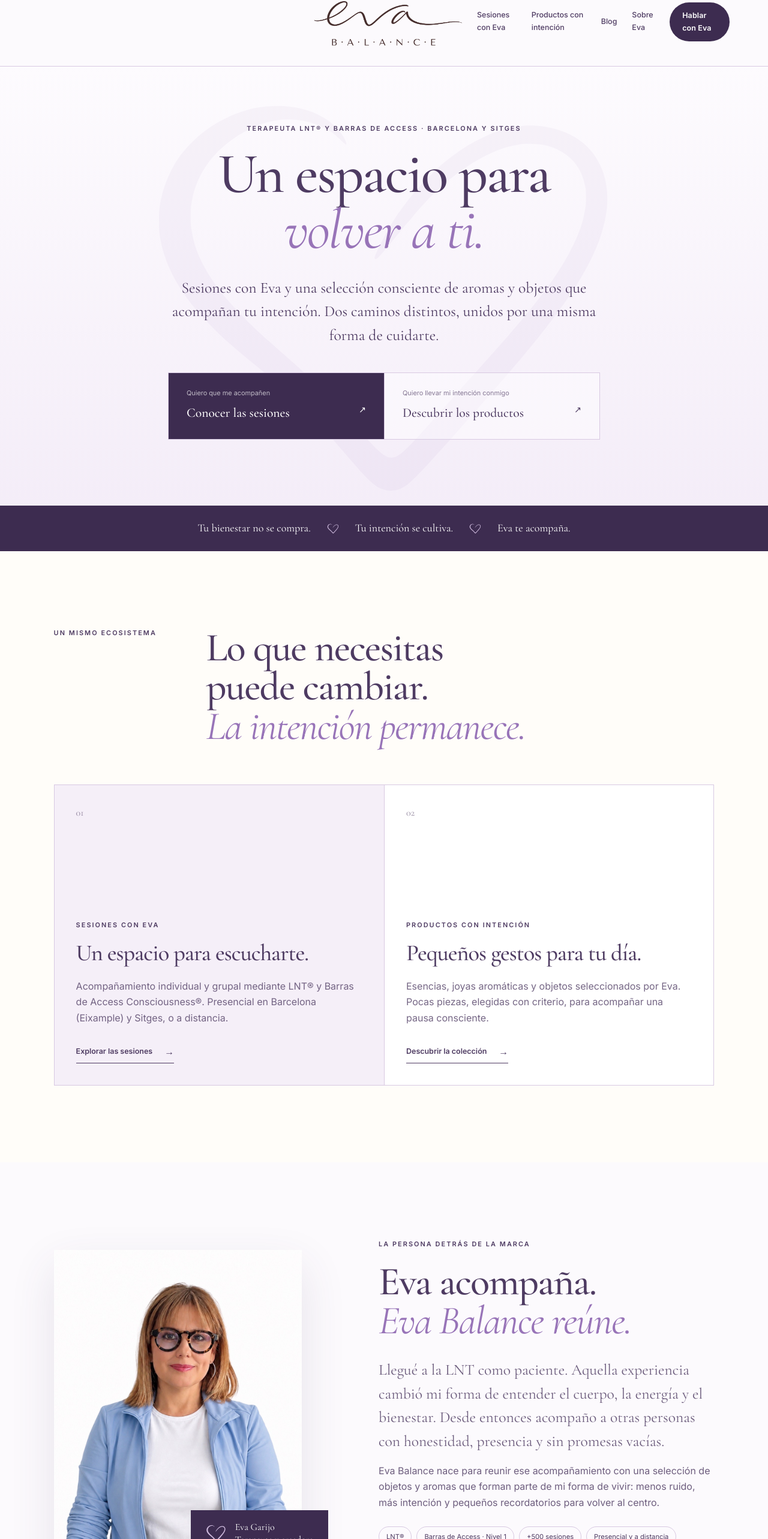
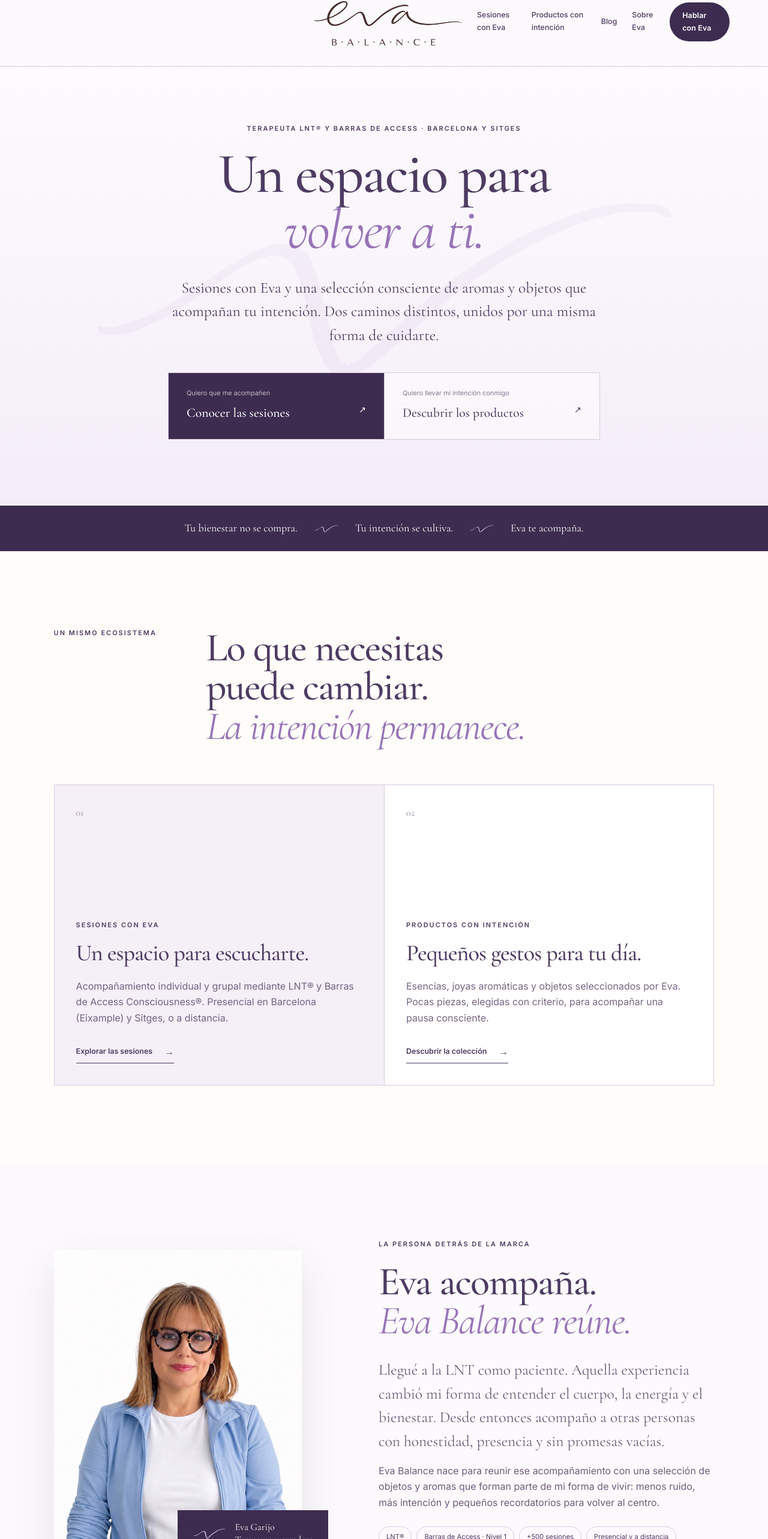
Before and after one commit to manelruedabcn/eva-balance, a Next.js app: page / in a window 1280 px wide. Shown: the part 37-2603 px from the top of the page at 60% size. Built offline with nearby package versions, Linux system fonts and the light colour scheme.

Commit message:
Replace heart with Eva Balance isotype

```diff
--- /dev/null
+++ b/app/isotipo.css
@@ -0,0 +1,70 @@
+/* El isotipo original es horizontal: cada aparición conserva su proporción. */
+.eva-heart,
+.heart-mark {
+  aspect-ratio: 451 / 161;
+  height: auto;
+  -webkit-mask-image: url("/isotipo-eva.svg");
+  mask-image: url("/isotipo-eva.svg");
+}
+
+.hero-large-heart {
+  width: min(1040px, 118vw);
+}
+
+.manifesto-strip .eva-heart {
+  width: 42px;
+}
+
+.portrait-caption .eva-heart {
+  width: 56px;
+}
+
+.protect-orbit .eva-heart {
+  width: 260px;
+}
+
+.conversation-cta > .eva-heart {
+  width: 82px;
+}
+
+.portrait-seal .eva-heart {
+  width: 48px;
+}
+
+.product-hero-art .eva-heart {
+  width: 116px;
+}
+
+.bottle-body .eva-heart {
+  width: 66px;
+}
+
+.coming-grid .eva-heart {
+  width: 66px;
+}
+
+.moment-hero::before {
+  aspect-ratio: 451 / 161;
+  width: min(940px, 145vw);
+  -webkit-mask-image: url("/isotipo-eva.svg");
+  mask-image: url("/isotipo-eva.svg");
+}
+
+.moment-heart,
+.moment-note-heart {
+  width: 80px;
+}
+
+@media (width <= 680px) {
+  .manifesto-strip .eva-heart {
+    width: 32px;
+  }
+
+  .protect-orbit .eva-heart {
+    width: 185px;
+  }
+
+  .hero-large-heart {
+    width: 150vw;
+  }
+}
--- a/app/layout.tsx
+++ b/app/layout.tsx
@@ -1,10 +1,11 @@
 import type { Metadata } from "next";
 import "./globals.css";
+import "./isotipo.css";
 
 export const metadata: Metadata = {
   title: "Eva Balance | Bienestar elegido con intención",
   description: "Una selección consciente de productos para crear pequeños rituales de bienestar en tu día a día.",
-  icons: { icon: [{ url: "/heart-eva.svg", type: "image/svg+xml" }] },
+  icons: { icon: [{ url: "/isotipo-eva.svg", type: "image/svg+xml" }] },
 };
 
 export default function RootLayout({
--- a/index.html
+++ b/index.html
@@ -8,7 +8,7 @@
     <link rel="alternate" type="text/markdown" href="https://eva-balance.com/index.md" />
     <link rel="describedby" type="text/markdown" href="https://eva-balance.com/llms.txt" />
     <link rel="canonical" href="https://eva-balance.com/" />
-    <link rel="icon" type="image/svg+xml" href="/heart-eva.svg" />
+    <link rel="icon" type="image/svg+xml" href="/isotipo-eva.svg" />
     <meta property="og:title" content="Eva Balance · Terapeuta LNT® y Barras de Access en Barcelona y Sitges" />
     <meta property="og:description" content="Sesiones, esencias y objetos con intención. Un ecosistema creado por Eva para volver a ti." />
     <meta property="og:type" content="website" />
--- a/productos/index.html
+++ b/productos/index.html
@@ -7,7 +7,7 @@
     <meta name="robots" content="index, follow" />
     <link rel="describedby" type="text/markdown" href="https://eva-balance.com/llms.txt" />
     <link rel="canonical" href="https://eva-balance.com/productos/" />
-    <link rel="icon" type="image/svg+xml" href="/heart-eva.svg" />
+    <link rel="icon" type="image/svg+xml" href="/isotipo-eva.svg" />
     <meta property="og:title" content="Productos con intención | Eva Balance" />
     <meta property="og:description" content="Esencias, joyas aromáticas y objetos elegidos por Eva para acompañar una pausa y tu intención." />
     <meta property="og:type" content="website" />
--- a/protect/index.html
+++ b/protect/index.html
@@ -7,7 +7,7 @@
     <meta name="robots" content="index, follow" />
     <link rel="describedby" type="text/markdown" href="https://eva-balance.com/llms.txt" />
     <link rel="canonical" href="https://eva-balance.com/protect/" />
-    <link rel="icon" type="image/svg+xml" href="/heart-eva.svg" />
+    <link rel="icon" type="image/svg+xml" href="/isotipo-eva.svg" />
     <meta property="og:title" content="Momento PROTECT | Eva Balance" />
     <meta property="og:description" content="Una pausa breve para volver a tu centro y acompañar tu intención de protección." />
     <meta property="og:type" content="website" />
--- a/sesiones/index.html
+++ b/sesiones/index.html
@@ -7,7 +7,7 @@
     <meta name="robots" content="index, follow" />
     <link rel="describedby" type="text/markdown" href="https://eva-balance.com/llms.txt" />
     <link rel="canonical" href="https://eva-balance.com/sesiones/" />
-    <link rel="icon" type="image/svg+xml" href="/heart-eva.svg" />
+    <link rel="icon" type="image/svg+xml" href="/isotipo-eva.svg" />
     <meta property="og:title" content="Sesiones de LNT® y Barras de Access con Eva · Barcelona (Eixample), Sitges y a distancia" />
     <meta property="og:description" content="Acompañamiento mediante LNT® y Barras de Access, presencial en Barcelona (Eixample) y Sitges o a distancia." />
     <meta property="og:type" content="website" />
--- a/src/main.tsx
+++ b/src/main.tsx
@@ -7,6 +7,7 @@
 import {PrivacyPage} from "../app/PrivacyPage";
 import {BlogArticle,BlogIndex,getBlogPost} from "../app/BlogPages";
 import "../app/globals.css";
+import "../app/isotipo.css";
 document.documentElement.dataset.theme="lila";
 const pathname=window.location.pathname.replace(/\/$/,"")||"/";
 const isProtectPage=pathname==="/protect"||new URLSearchParams(window.location.search).get("ritual")==="protect";
```
Also changed, not shown: public/isotipo-eva.svg (added).
